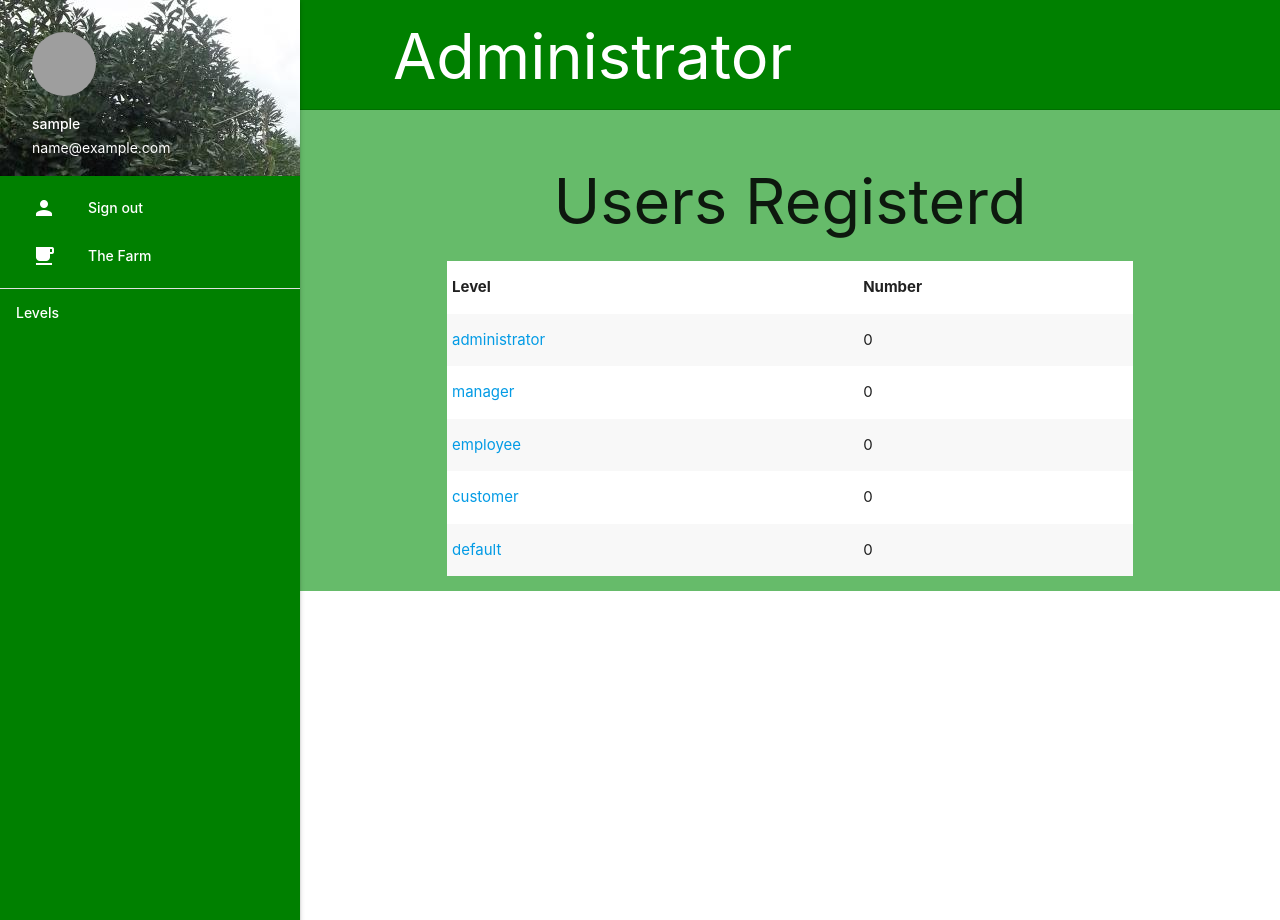
After one commit to njorogetimk/thefarm, a Flask app: page /administrator/dashboard in a window 1280 px wide. The commit adds this page. Run offline with Flask 2, Linux system fonts and the light colour scheme; the visitor is signed in with stand-in values (Sample User, id 1); data comes from the database, SQL or seed files in the repository; data that the repository does not hold is empty; grey boxes are pictures that could not be loaded.

Commit message:
Complete the dashboard

```diff
--- a/the_App/directory/views.py
+++ b/the_App/directory/views.py
@@ -1,7 +1,7 @@
 from flask import render_template, request, url_for, redirect, flash, session
 from flask import Blueprint
 from the_App import db, app
-from the_App.directory.models import Animal, Cattle, Sheep, Farmer
+from the_App.directory.models import Animal, Cattle, Sheep, Farmer, Ranking
 from wtforms import Form, StringField, PasswordField, validators
 from wtforms.fields.html5 import EmailField
 from passlib.hash import pbkdf2_sha256 as phash
@@ -54,11 +54,23 @@ def get_feed():
 def is_loggedin(f):
     @wraps(f)
     def wrap(*args, **kwargs):
-        if 'logged_in' in session:
+        if 'logged_in' in session or 'admin' in session:
             return f(*args, **kwargs)
         else:
             flash('Unauthorized, Please Sign in', 'danger')
             return redirect(url_for('directory.login'))
+    return wrap
+
+
+# Check if is logged in as admin
+def is_admin(f):
+    @wraps(f)
+    def wrap(*args, **kwargs):
+        if 'admin' in session:
+            return f(*args, **kwargs)
+        else:
+            flash('Unauthorized', 'danger')
+            return redirect(url_for('directory.home'))
     return wrap
 
 
@@ -125,7 +137,7 @@ def update(family, name):
             livestock.age = age
         db.session.commit()
         flash('{0} update successful'.format(name), 'success')
-        return redirect(url_for('directory.get_animal', family = family, name=new_name))
+        return redirect(url_for('directory.get_animal', family=family, name=new_name))
 
 
 # Delete Route
@@ -266,21 +278,21 @@ def upload(model, name):
             filename = secure_filename(file.filename)
             if model == 'Sheep':
                 folder = app.config['UPLOAD_FOLDER']+'/livestock/sheep'
-                file.save(os.path.join(folder, filename)) # Save to filesystem
+                file.save(os.path.join(folder, filename))  # Save to filesystem
                 # File path for use in imgsrc
                 filepath = 'images/uploads/livestock/sheep/'+filename
                 livestock = Sheep.query.filter_by(name=name).first()
                 livestock.imageurl = filepath
-                db.session.commit() # save to database
+                db.session.commit()  # save to database
                 livestock = Sheep.query.filter_by(name=name).first()
                 return redirect(url_for('directory.update', family='Sheep', name=livestock.name))
             elif model == 'Cattle':
                 folder = app.config['UPLOAD_FOLDER']+'/livestock/cattle'
-                file.save(os.path.join(folder, filename)) # Save to filesystem
+                file.save(os.path.join(folder, filename))  # Save to filesystem
                 filepath = 'images/uploads/livestock/cattle/'+filename
                 livestock = Cattle.query.filter_by(name=name).first()
                 livestock.imageurl = filepath
-                db.session.commit() # Save to database
+                db.session.commit()  # Save to database
                 livestock = Cattle.query.filter_by(name=name).first()
                 return redirect(url_for('directory.update', family='Cattle', name=livestock.name))
             elif model == 'Farmer':
@@ -296,3 +308,118 @@ def upload(model, name):
                 flash('Unauthorized', 'danger')
                 render_template('upload.html')
     return render_template('upload.html')
+
+
+# Administrator login route
+@directory.route('/administrator', methods=['GET', 'POST'])
+def admin():
+    if request.method == 'POST':
+        username = request.form.get('username')
+        password_get = request.form.get('password')
+        user_query = Farmer.query.filter_by(username=username).first()
+        # check if the user exists
+        if user_query:
+            level = user_query.level.level
+        else:
+            flash('Not an admin', 'danger')
+            return render_template('administrator.html')
+        # Check if user is an admin
+        if level == 'administrator':
+            password = user_query.password
+            verify_pass = phash.verify(password_get, password)
+            if verify_pass:
+                session['admin'] = True
+                session['imageurl'] = user_query.imageurl
+                session['username'] = username
+                session['email'] = user_query.email
+                flash('Logged in', 'success')
+                return redirect(url_for('directory.admin_dashboard'))
+            else:
+                flash('Wrong Password', 'danger')
+                return render_template('administrator.html')
+        else:
+            flash('Not an administrator', 'danger')
+            render_template('administrator.html')
+    return render_template('administrator.html')
+
+
+# Admin Logout Route
+@directory.route('/administrator/logout')
+@is_admin
+def admin_logout():
+    session.clear()
+    flash('Logged out')
+    return redirect(url_for('directory.admin'))
+
+# Administrator dashboard
+@directory.route('/administrator/dashboard')
+@is_admin
+def admin_dashboard():
+    # Fetch all user categories
+    admin = Ranking.query.filter_by(level='administrator').first()
+    manager = Ranking.query.filter_by(level='manager').first()
+    employee = Ranking.query.filter_by(level='employee').first()
+    customer = Ranking.query.filter_by(level='customer').first()
+    default = Ranking.query.filter_by(level='default').first()
+    ranks = [admin, manager, employee, customer, default]
+    admin_no = len([user.name for user in admin.farmer])
+    manager_no = len([user.name for user in manager.farmer])
+    employee_no = len([user.name for user in employee.farmer])
+    customer_no = len([user.name for user in customer.farmer])
+    default_no = len([user.name for user in default.farmer])
+    numbers = {
+        manager.level: manager_no,
+        employee.level: employee_no,
+        customer.level: customer_no,
+        default.level: default_no,
+        admin.level: admin_no
+    }
+
+    return render_template('adminDashboard.html', ranks=ranks, numbers=numbers)
+
+
+# Individual levels
+@directory.route('/administrator/<level>')
+@is_admin
+def indi_level(level):
+    # Individual level
+    users = Ranking.query.filter_by(level=level).first()
+    if not users:
+        flash('The level %s is not present' % level, 'danger')
+        return redirect(url_for('directory.admin_dashboard'))
+    return render_template('adminLevel.html', users=users)
+
+
+# Display Individual User in a level
+@directory.route('/administrator/<level>/<username>')
+@is_admin
+def indi_user(level, username):
+    # Individual user
+    level = Ranking.query.filter_by(level=level).first()
+    user = Farmer.query.filter_by(username=username).first()
+    if not user:
+        flash('No User %s' % username, 'danger')
+        return redirect(url_for('directory.admin_dashboard'))
+    if not level:
+        flash('No Level %s' % level, 'danger')
+        return redirect(url_for('directory.admin_dashboard'))
+    return render_template('adminUser.html', user=user)
+
+
+# Upgrade a user to a higher level or degrade
+@directory.route('/administrator/upgrade/<username>', methods=['POST'])
+@is_admin
+def upgrade(username):
+    # Upgrade or degrade a user
+    user = Farmer.query.filter_by(username=username).first()
+    if not user:
+        flash('The user %s is not present' % username, 'danger')
+        return redirect(url_for('directory.admin_dashboard'))
+    if request.method == 'POST':
+        level = request.form.get('level')
+        user.upgrade(level)
+        db.session.commit()
+        flash("%s's level has been changed to %s" % (username, level), 'success')
+        return redirect(url_for('directory.indi_user', level=level, username=username))
+    else:
+        return redirect(url_for('directory.admin_dashboard'))
--- a/the_App/static/css/main.css
+++ b/the_App/static/css/main.css
@@ -7,8 +7,8 @@
 }
 
 /* Nav Color */
-nav{
-  background-color: green;
+nav, top-nav{
+  background-color: green !important;
 }
 
 #slide-out{
@@ -78,3 +78,70 @@ footer{
   padding: 7px;
   font-size: 1.2em;
 }
+
+
+/* Admin dashboard */
+/* Top nav */
+nav.top-nav {
+ height:110px;
+ -webkit-box-shadow:none;
+ box-shadow:none;
+ border-bottom:1px solid rgba(0,0,0,0.14);
+ background-color:transparent
+}
+nav.top-nav h1.header {
+ margin:0;
+ padding-top:22px
+}
+
+/* header main and footer */
+header,
+main,
+footer {
+ padding-left:300px
+}
+
+@media only screen and (min-width: 601px) {
+ body>.page-footer>.container,
+ .top-nav>.container,
+ #index-banner>.container,
+ .github-commit>.container {
+  width:100%
+ }
+}
+
+@media only screen and (max-width: 992px) {
+ header,
+ main,
+ footer {
+  padding-left:0
+ }
+ h5>span {
+  display:block;
+  margin:0 0 15px 0
+ }
+}
+
+a.sidenav-trigger.top-nav {
+ position:absolute;
+ text-align:center;
+ height:48px;
+ width:48px;
+ top:28px;
+ float:none;
+ margin-left:1.5rem;
+ color:#f3989b;
+ font-size:36px;
+ z-index:2
+}
+a.sidenav-trigger.top-nav i {
+ font-size:32px
+}
+@media only screen and (max-width: 600px) {
+ a.sidenav-trigger.top-nav {
+  left:0
+ }
+ ul.sidenav.sidenav-fixed {
+  border:0
+ }
+}
--- /dev/null
+++ b/the_App/templates/adminDashboard.html
@@ -0,0 +1,25 @@
+{% extends 'admin_base.html'%}
+
+{% block container %}
+  <section class="section green lighten-1">
+    <div class="container">
+      <h1 class="center"> Users Registerd </h1>
+      <table class="striped responsive-table white">
+        <thead>
+          <tr>
+            <th>Level</th>
+            <th>Number</th>
+          </tr>
+        </thead>
+        <tbody>
+          {% for level in ranks %}
+            <tr>
+              <td><a href="{{url_for('directory.indi_level', level=level.level)}}">{{level.level}}</a></td>
+              <td>{{numbers[level.level]}}</td>
+            </tr>
+          {% endfor %}
+        </tbody>
+      </table>
+    </div>
+  </section>
+{% endblock %}
--- /dev/null
+++ b/the_App/templates/admin_base.html
@@ -0,0 +1,40 @@
+<!DOCTYPE html>
+<html lang="en" dir="ltr">
+  <head>
+    <meta charset="utf-8">
+    <title>Administrator</title>
+    <!--Import Google Icon Font-->
+    <link href="https://fonts.googleapis.com/icon?family=Material+Icons" rel="stylesheet">
+    <!-- Import Materialize Stylesheet -->
+    <link rel="stylesheet" href="{{ url_for('static', filename='css/materialize.min.css') }}">
+    <link rel="stylesheet" href="{{ url_for('static', filename='css/main.css') }}">
+  </head>
+  <body>
+    <header>
+      <nav class="top-nav white-text">
+        <div class="container">
+          <div class="nav-wrapper">
+            <div class="row">
+              <div class="col s12 m10 offset-m1">
+                <h1 class="header">Administrator</h1>
+              </div>
+            </div>
+          </div>
+        </div>
+      </nav>
+      {% include 'includes/_sidenav.html' %}
+    </header>
+    <main>
+      <div class="container">
+        {% include 'includes/_messages.html' %}
+      </div>
+      {% block container %}
+      {% endblock %}
+    </main>
+
+
+
+    <script src="{{ url_for('static', filename='js/materialize.min.js') }}" charset="utf-8"></script>
+    <script src="{{ url_for('static', filename='js/custom.js') }}" charset="utf-8"></script>
+  </body>
+</html>
--- a/the_App/templates/includes/_logregister.html
+++ b/the_App/templates/includes/_logregister.html
@@ -1,7 +1,7 @@
 <!-- Used instead of a breadcrumb to display the profile image, and sign in routes -->
 
 <div class="container">
-  {% if session.logged_in %}
+  {% if session.logged_in or session.admin %}
     <!-- Image -->
     <a href="{{url_for('directory.upload', model='Farmer', name=session.username)}}"><img class="circle" src="{{url_for('static', filename=session.imageurl)}}" alt="farmer" height="100px"></a>
     <!-- Sign out -->
--- /dev/null
+++ b/the_App/templates/includes/_sidenav.html
@@ -0,0 +1,29 @@
+<ul id="slide-out" class="sidenav sidenav-fixed">
+  <li><div class="user-view">
+    <div class="background">
+      <img src="{{url_for('static', filename='images/back.jpg')}}">
+    </div>
+    <a href="{{url_for('directory.upload', model='Farmer', name=session['username'])}}" target="_blank"><img class="circle" src="{{url_for('static', filename=session['imageurl'])}}"></a>
+    <a href="#name"><span class="white-text name">{{session['username']}}</span></a>
+    <a href="#email"><span class="white-text email">{{session['email']}}</span></a>
+  </div></li>
+  <li><a href="{{url_for('directory.admin_logout')}}"><i class="material-icons">person</i>Sign out</a></li>
+  <li><a href="{{url_for('directory.dashboard')}}" target="_blank"><i class="material-icons">free_breakfast</i>The Farm</a></li
+  <li><div class="divider"></div></li>
+  <li class="no-padding">
+    <ul class="collapsible">
+      <li class="bold"><a class="collapsible-header">Levels</a>
+        <div class="collapsible-body">
+          <ul>
+            <li><a href="{{url_for('directory.indi_level', level='administrator')}}">Administrator</a></li>
+            <li><a href="{{url_for('directory.indi_level', level='manager')}}">Manager</a></li>
+            <li><a href="{{url_for('directory.indi_level', level='employee')}}">Employee</a></li>
+            <li><a href="{{url_for('directory.indi_level', level='customer')}}">Customer</a></li>
+            <li><a href="{{url_for('directory.indi_level', level='default')}}">Default</a></li>
+          </ul>
+        </div>
+      </li>
+    </ul>
+  </li>
+</ul>
+<a href="#" data-target="slide-out" class="sidenav-trigger top-nav full hide-on-large-only"><i class="material-icons">menu</i></a>
```
Also changed, not shown: the_App/templates/adminLevel.html (added, +29 -0 lines), the_App/templates/adminUser.html (added, +73 -0 lines), the_App/templates/administrator.html (added, +59 -0 lines).
